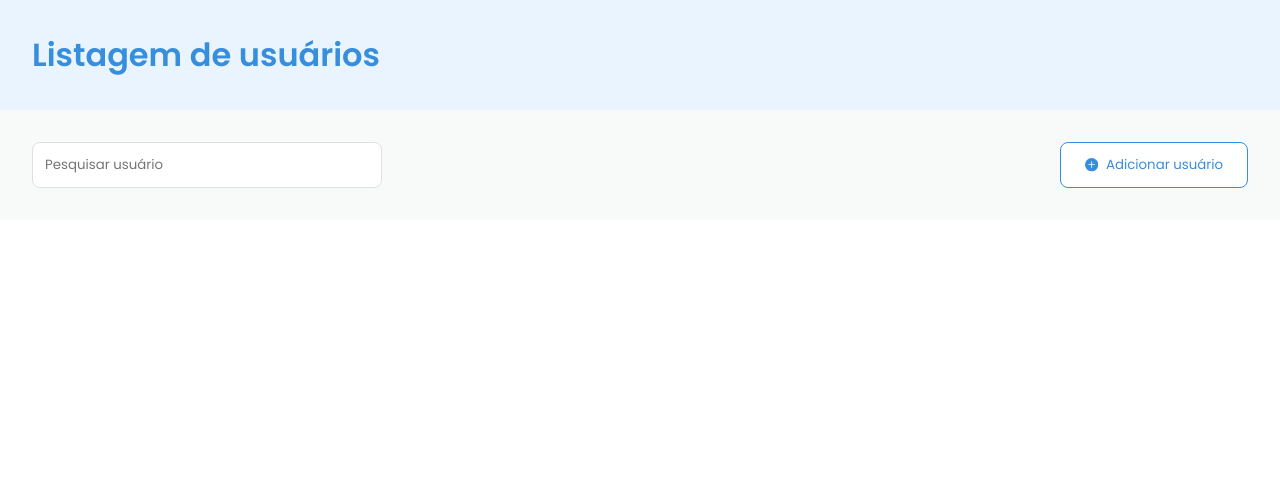
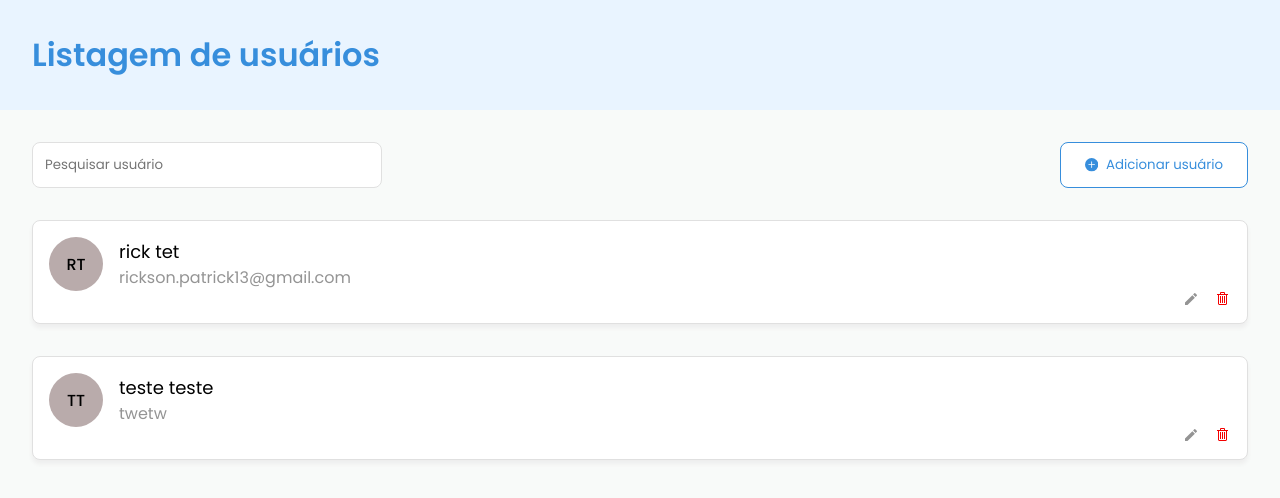
Before and after one commit to Beatriz-Heydman/crud-users-form, a React (Create React App) app: page / in a window 1280 px wide. Shown: the top 498 px of the page. Built offline with nearby package versions, Linux system fonts and the light colour scheme; data requests are answered from the project's data file; a web font is replaced by a local one.

Commit message:
feat: search users

```diff
--- a/db.json
+++ b/db.json
@@ -1,3 +1,16 @@
 {
-  "users": []
+  "users": [
+    {
+      "name": "rick",
+      "surname": "tet",
+      "email": "rickson.patrick13@gmail.com",
+      "id": 1
+    },
+    {
+      "name": "teste",
+      "surname": "teste",
+      "email": "twetw",
+      "id": 2
+    }
+  ]
 }
--- a/package.json
+++ b/package.json
@@ -11,13 +11,14 @@
     "@types/react": "^18.0.28",
     "@types/react-dom": "^18.0.11",
     "@types/react-icons": "^3.0.0",
+    "@types/react-router-dom": "^5.3.3",
     "@types/styled-components": "^5.1.26",
     "axios": "^1.3.4",
     "json-server": "^0.17.2",
     "react": "^18.2.0",
     "react-dom": "^18.2.0",
     "react-icons": "^4.8.0",
-    "react-router-dom": "^6.8.2",
+    "react-router-dom": "^6.12.1",
     "react-scripts": "5.0.1",
     "styled-components": "^5.3.8",
     "typescript": "^4.9.5",
--- a/src/pages/users-page/components/users-page-content/index.tsx
+++ b/src/pages/users-page/components/users-page-content/index.tsx
@@ -31,6 +31,8 @@ export function UsersPageContent() {
 
   const [isOpenRemoveModal, setIsOpenRemoveModal] = useState(false);
 
+  const [inputValue, setInputValue] = useState("");
+
   const defaultValueUser: User = {
     email: "",
     id: 0,
@@ -40,7 +42,7 @@ export function UsersPageContent() {
 
   const [deletedUser, setDeletedUser] = useState<User>(defaultValueUser);
 
-  const [editedUser, setEditerUser] = useState<User>(defaultValueUser);
+  const [editedUser, setEditedUser] = useState<User>(defaultValueUser);
 
   async function getUser() {
     setIsLoadingUsers(true);
@@ -89,6 +91,12 @@ export function UsersPageContent() {
     getUser();
   }, []);
 
+  const filteredUsers = users.filter((user) => {
+    const fullName = `${user.name} ${user.surname}`;
+
+    return fullName.includes(inputValue);
+  });
+
   return (
     <UsersPageContentContainer>
       <Modal
@@ -113,7 +121,7 @@ export function UsersPageContent() {
             onChange={(event) => {
               const inputNameValue = event.currentTarget.value;
 
-              setEditerUser({
+              setEditedUser({
                 ...editedUser,
                 name: inputNameValue,
               });
@@ -125,7 +133,7 @@ export function UsersPageContent() {
             onChange={(event) => {
               const inputNameValue = event.currentTarget.value;
 
-              setEditerUser({
+              setEditedUser({
                 ...editedUser,
                 surname: inputNameValue,
               });
@@ -137,7 +145,7 @@ export function UsersPageContent() {
             onChange={(event) => {
               const inputNameValue = event.currentTarget.value;
 
-              setEditerUser({
+              setEditedUser({
                 ...editedUser,
                 email: inputNameValue,
               });
@@ -200,7 +208,8 @@ export function UsersPageContent() {
             placeholder="Pesquisar usuário"
             style={{ width: "350px" }}
             onChange={(event) => {
-              console.log(event.currentTarget.value);
+              const value = event.currentTarget.value;
+              setInputValue(value);
             }}
           />
         </Flex>
@@ -228,14 +237,14 @@ export function UsersPageContent() {
           <Text>Carregando...</Text>
         </Flex>
       ) : (
-        users.map((user, index) => (
+        filteredUsers.map((user, index) => (
           <UserCard
             key={index}
             name={user.name}
             surname={user.surname}
             email={user.email}
             onClickEdit={() => {
-              setEditerUser(user);
+              setEditedUser(user);
               setIsOpenEditModal(true);
             }}
             onClickRemove={() => {
--- a/src/pages/users-page/components/users-page-content/styles.ts
+++ b/src/pages/users-page/components/users-page-content/styles.ts
@@ -2,6 +2,7 @@ import styled from "styled-components";
 
 export const UsersPageContentContainer = styled.div`
   width: 100%;
+  height: 100%;
   background-color: #f8faf9;
   display: flex;
   flex-direction: column;
```
Also changed, not shown: 1 other file (tests, documents, lock files or other folders).
